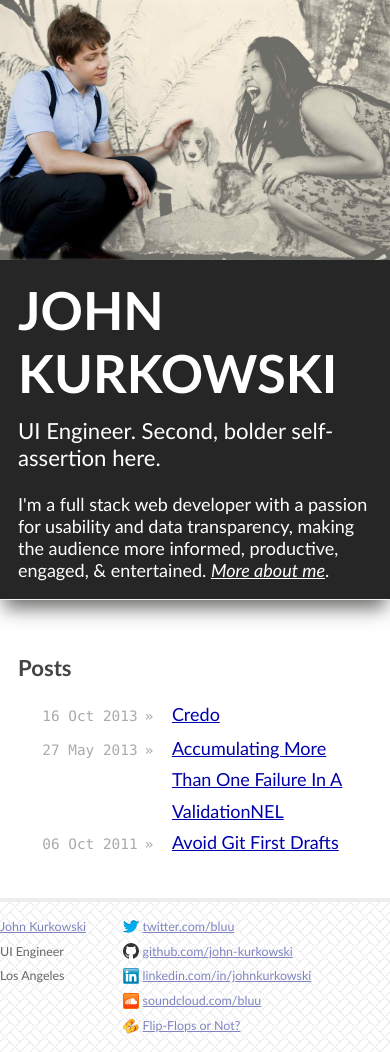
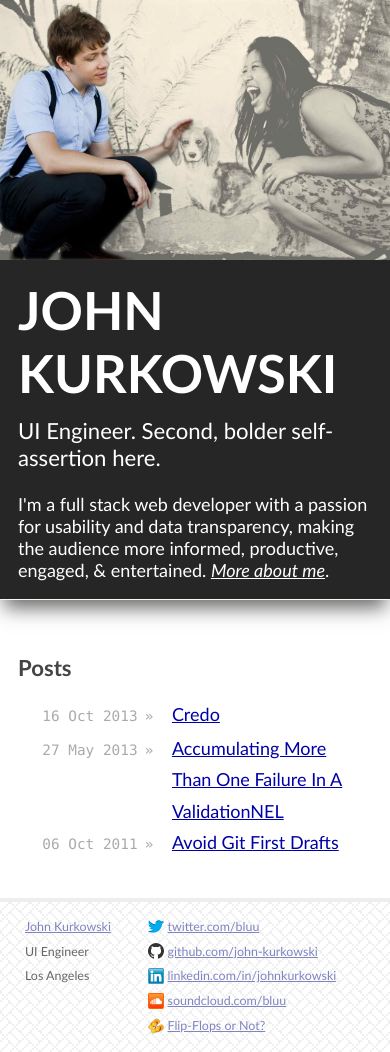
Before and after one commit to john-kurkowski/john-kurkowski.github.io, a Jekyll site: the page built from index.html, in a window 390 px wide. Built offline with Jekyll 4.4.1, drawn with Linux system fonts in a browser that asks for light colours; nearby versions of some CDN libraries.

Commit message:
Responsive footer

```diff
--- a/css/main.css
+++ b/css/main.css
@@ -298,10 +298,8 @@ footer {
   font-size: 69.269%;
   border-top: 4px solid #eee;
   margin: 3em auto 2em;
+  padding: 0 2em;
   overflow: hidden;
-}
-
-footer {
   line-height: 2em;
 }
 
```
